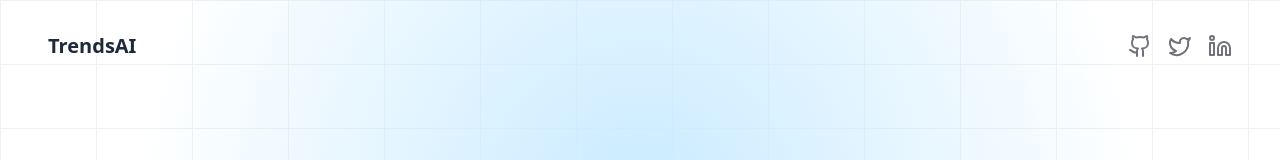
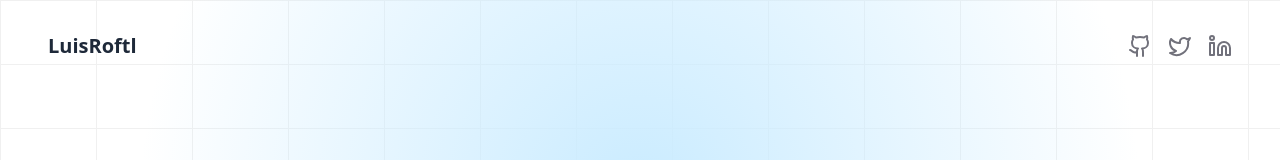
Before and after one commit to LuisRoft/ai-image-trends, a Next.js app: page / in a window 1280 px wide. Shown: the top 160 px of the page. Built offline with nearby package versions, Linux system fonts and the light colour scheme.

Commit message:
change the header

```diff
--- a/components/header-dev.tsx
+++ b/components/header-dev.tsx
@@ -3,10 +3,10 @@ import { Github, Twitter, Linkedin } from "lucide-react";
 export default function HeaderDev() {
   return (
     <header className="flex justify-between items-center gap-2 py-8 text-gray-800">
-      <h1 className="text-xl font-semibold ">TrendsAI</h1>
+      <h1 className="text-xl font-semibold ">LuisRoftl</h1>
       <div className="flex gap-4 text-zinc-500">
         <a
-          href="https://github.com/luisdev"
+          href="https://github.com/LuisRoft/"
           target="_blank"
           rel="noopener noreferrer"
           className="hover:text-gray-800 transition"
@@ -14,7 +14,7 @@ export default function HeaderDev() {
           <Github />
         </a>
         <a
-          href="https://twitter.com/luisdev"
+          href="https://x.com/luisroftl"
           target="_blank"
           rel="noopener noreferrer"
           className="hover:text-gray-800 transition"
@@ -22,7 +22,7 @@ export default function HeaderDev() {
           <Twitter />
         </a>
         <a
-          href="https://linkedin.com/in/luisdev"
+          href="https://www.linkedin.com/in/luisvelasco27/"
           target="_blank"
           rel="noopener noreferrer"
           className="hover:text-gray-800 transition"
```
